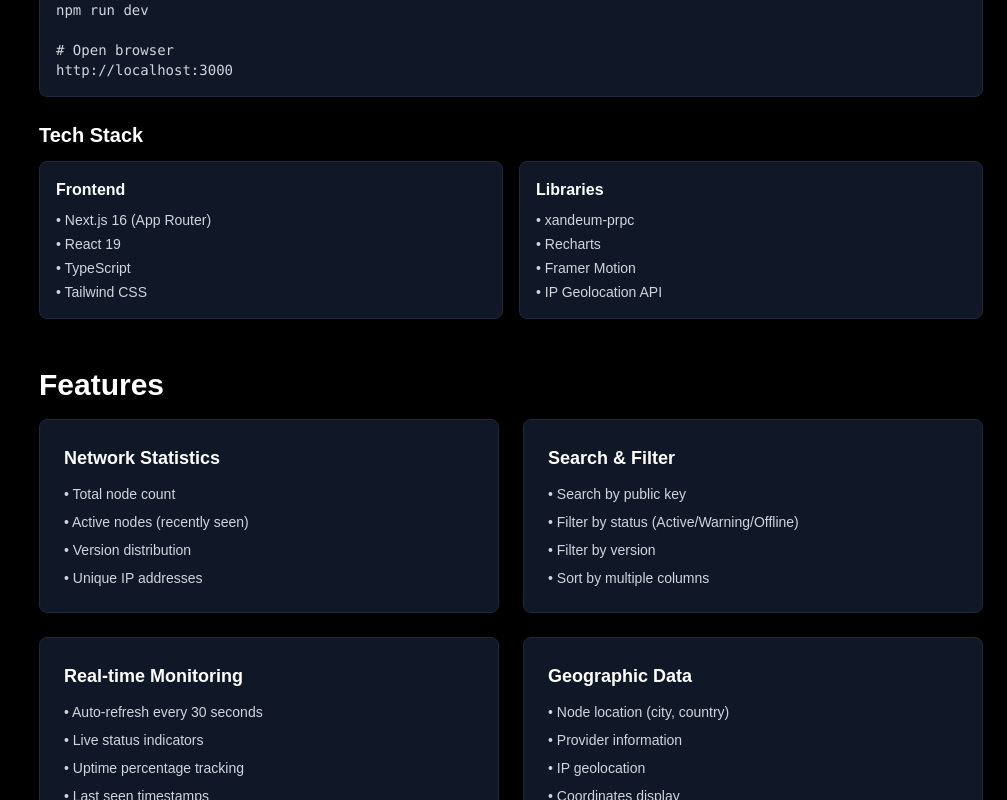
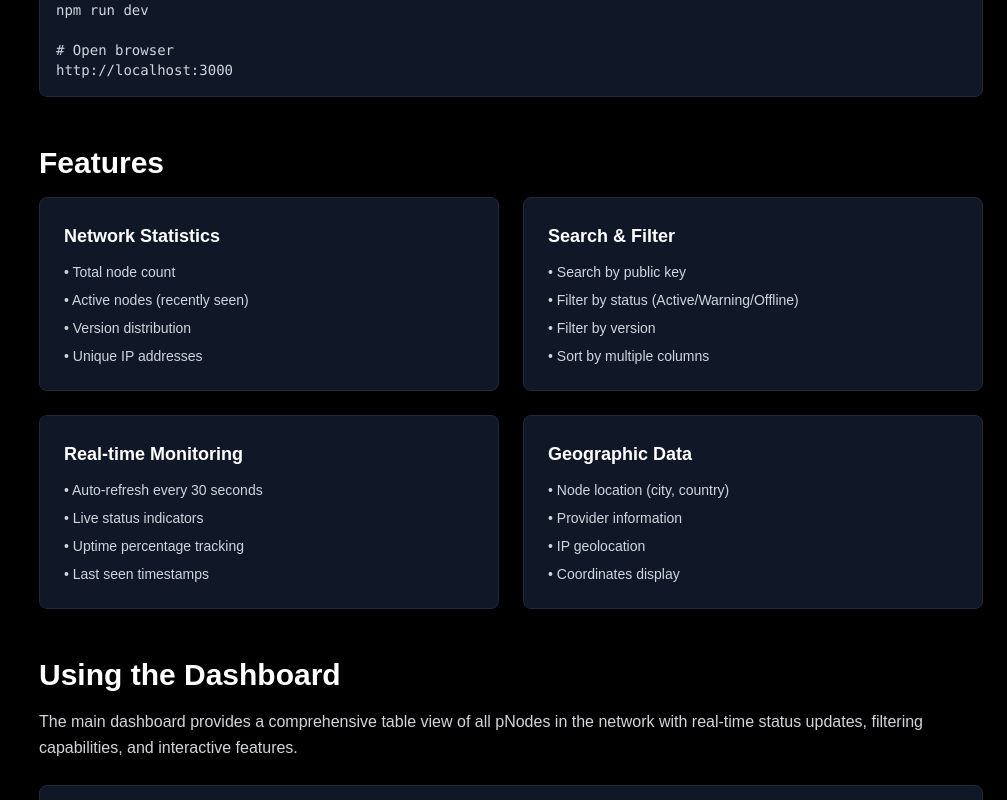
Before and after one commit to Hermit210/Xandeum, a Next.js app: page /docs in a window 1280 px wide. Shown: the part 840-1640 px from the top of the page, without its empty margins (273-1280 px from the left). Built offline with nearby package versions, Linux system fonts and the light colour scheme.

Commit message:
Remove tech stack section and fix docs page structure

```diff
--- a/app/docs/page.tsx
+++ b/app/docs/page.tsx
@@ -194,30 +194,6 @@ npm run dev
 # Open browser
 http://localhost:3000`}</code>
                     </pre>
-                  </div>
-                </div>
-
-                <div>
-                  <h3 className="text-xl font-bold text-white mb-3">Tech Stack</h3>
-                  <div className="grid grid-cols-2 gap-4">
-                    <div className="bg-gray-900 border border-gray-800 rounded-lg p-4">
-                      <h4 className="font-bold text-white mb-2">Frontend</h4>
-                      <ul className="space-y-1 text-sm text-gray-300">
-                        <li>• Next.js 16 (App Router)</li>
-                        <li>• React 19</li>
-                        <li>• TypeScript</li>
-                        <li>• Tailwind CSS</li>
-                      </ul>
-                    </div>
-                    <div className="bg-gray-900 border border-gray-800 rounded-lg p-4">
-                      <h4 className="font-bold text-white mb-2">Libraries</h4>
-                      <ul className="space-y-1 text-sm text-gray-300">
-                        <li>• xandeum-prpc</li>
-                        <li>• Recharts</li>
-                        <li>• Framer Motion</li>
-                        <li>• IP Geolocation API</li>
-                      </ul>
-                    </div>
                   </div>
                 </div>
               </div>
@@ -688,14 +664,6 @@ vercel --prod`}</code>
                 </details>
               </div>
             </section>
-
-            {/* Footer */}
-            <footer className="border-t border-gray-800 pt-8 mt-12">
-              <div className="text-center text-gray-400 text-sm">
-                <p>© 2025 Xandeum Foundation</p>
-                <p className="mt-2">All rights reserved</p>
-              </div>
-            </footer>
           </main>
         </div>
       </div>
```
